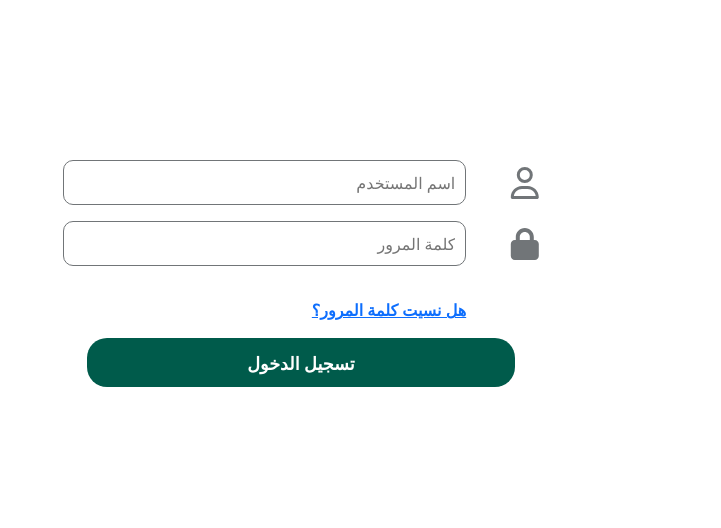
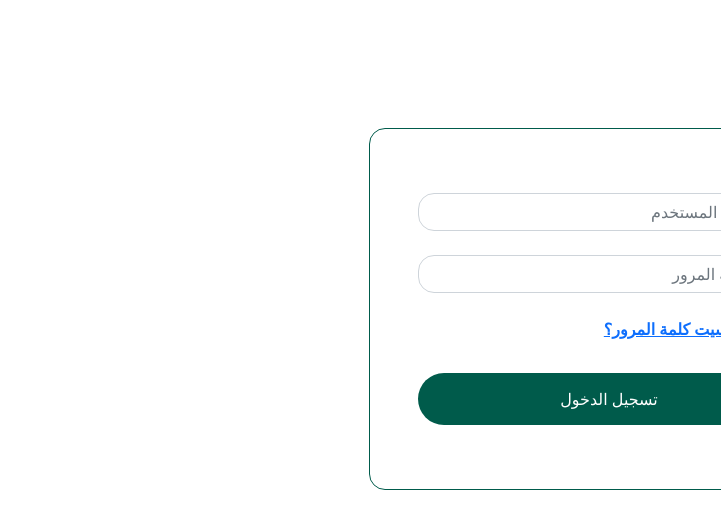
Before and after one commit to omniaEsam/DAWAM-GP, a React (Create React App) app: page /Log_in in a window 1280 px wide. Shown: the top 528 px of the page, without its empty margins (559-1280 px from the left). Built offline with nearby package versions, Linux system fonts and the light colour scheme.

Commit message:
edite counter section

```diff
--- a/package.json
+++ b/package.json
@@ -15,9 +15,11 @@
     "@testing-library/user-event": "^13.5.0",
     "bootstrap": "^5.2.3",
     "react": "^18.2.0",
+    "react-countup": "^6.4.2",
     "react-dom": "^18.2.0",
     "react-router-dom": "^6.8.2",
     "react-scripts": "5.0.1",
+    "react-scroll-trigger": "^0.6.14",
     "web-vitals": "^2.1.4"
   },
   "scripts": {
--- a/src/App.js
+++ b/src/App.js
@@ -4,7 +4,8 @@ import 'bootstrap/dist/css/bootstrap.css';
 import 'bootstrap/dist/js/bootstrap.bundle.min.js' ;
 import Home from "./pages/Home/Home";
 import AboutPage from "./pages/AboutPage/AboutPage";
-import LogIn from "./pages/Log in/Log _in";
+import Search from "./pages/Home/Components/Search/Search";
+import Log_in from "./pages/Log-in/Log_in";
 
 
 function App() {
@@ -14,7 +15,8 @@ function App() {
         <Routes>
         <Route path="/" element={ <Home/> } />
         <Route path="/About" element={ <AboutPage/> } />
-        <Route path="/Log_in" element={ <LogIn/> } />
+        <Route path="/search" element={ <Search/> } />
+        <Route path="/Log_in" element={ <Log_in/> } />
         </Routes>
        </BrowserRouter>
     </div>
--- a/src/pages/Home/Components/Counter/Counter.js
+++ b/src/pages/Home/Components/Counter/Counter.js
@@ -1,10 +1,13 @@
 import { FontAwesomeIcon } from '@fortawesome/react-fontawesome';
 import { faEarthAmericas } from '@fortawesome/free-solid-svg-icons';
-
-import React from 'react'
+import React, { useState } from 'react'
 import "./Counter.css" ;
+import CountUp from 'react-countup';
+import ScrollTrigger from 'react-scroll-trigger';
 
 export default function Counter() {
+  const [counterOn ,setCounterOn] = useState(false);
+
   return (
     <div className='counter-image'>
     <div className='overlay py-5 d-flex justify-content-center align-items-center'>
@@ -13,21 +16,36 @@ export default function Counter() {
             <div className='col-md-4'>
            <div className='text-center counter-items  py-3'>
            <FontAwesomeIcon icon={faEarthAmericas}  className='text-white fs-1 py-2' />
-           <p className='py-2 fs-2 count-num'>7000+</p>
+           <ScrollTrigger onEnter={()=> setCounterOn(true)} onExit={()=> setCounterOn(false)}>
+           <p className='py-2 fs-2 count-num'>
+            {counterOn && <CountUp start={0} end={7000} duration={3} delay={0}/>}
+            +
+           </p>
+           </ScrollTrigger>
            <p className='text-white fs-3 '>عددالأوقاف في العالم</p>
            </div>
             </div>
             <div className='col-md-4'>
            <div className='text-center counter-items  py-3'>
            <FontAwesomeIcon icon={faEarthAmericas}  className='text-white fs-1 py-2' />
-           <p className='py-2 fs-2 count-num'>7000+</p>
+           <ScrollTrigger onEnter={()=> setCounterOn(true)} onExit={()=> setCounterOn(false)}>
+           <p className='py-2 fs-2 count-num'>
+            {counterOn && <CountUp start={0} end={7000} duration={3} delay={0}/>}
+            +
+           </p>
+           </ScrollTrigger>
            <p className='text-white fs-3 '>عددالأوقاف في العالم</p>
            </div>
             </div>
             <div className='col-md-4'>
            <div className='text-center counter-items  py-3'>
            <FontAwesomeIcon icon={faEarthAmericas}  className='text-white fs-1 py-2' />
-           <p className='py-2 fs-2 count-num'>7000+</p>
+           <ScrollTrigger onEnter={()=> setCounterOn(true)} onExit={()=> setCounterOn(false)}>
+           <p className='py-2 fs-2 count-num'>
+            {counterOn && <CountUp start={0} end={7000} duration={3} delay={0}/>}
+            +
+           </p>
+           </ScrollTrigger>
            <p className='text-white fs-3 '>عددالأوقاف في العالم</p>
            </div>
             </div>
--- a/src/pages/Home/Components/Navbar/Links.js
+++ b/src/pages/Home/Components/Navbar/Links.js
@@ -6,7 +6,7 @@ function links(){
         }
         ,
         {
-            navLink: "About" ,
+            navLink: "/About" ,
             navText: "من نحن"
         }
         ,
--- a/src/pages/Home/Components/Search/DataSearch.js
+++ b/src/pages/Home/Components/Search/DataSearch.js
@@ -1,8 +1,4 @@
 import searchImage1 from "../../../../shared/assests/images/search.jpg";
-import searchImage2 from "../../../../shared/assests/images/img.jpg";
-import searchImage3 from "../../../../shared/assests/images/Al-Azhar-Mosque.jpg";
-import searchImage4 from "../../../../shared/assests/images/banner-bgup.png";
-import searchImage5 from "../../../../shared/assests/images/counter-image.jpg";
 import searchImage6 from "../../../../shared/assests/images/header.jpg";
 
 export const dataSearchOne =[
@@ -15,21 +11,21 @@ export const dataSearchOne =[
     ,
     {
         id: 2,
-        image:searchImage2 ,
+        image:searchImage6 ,
         title:"جامع عمرو بن العاص",
         description:"بني  في مدينة الفسطاط التي أسسها المسلمون في مصر بعد فتحها. كان يسمى أيضا بمسجد الفتح والمسجد العتيق وتاج الجوامع"
     }
     ,
     {
         id: 3,
-        image:searchImage3 ,
+        image:searchImage1 ,
         title:"جامع عمرو بن العاص",
         description:"بني  في مدينة الفسطاط التي أسسها المسلمون في مصر بعد فتحها. كان يسمى أيضا بمسجد الفتح والمسجد العتيق وتاج الجوامع"
     }
     ,
     {
         id: 4,
-        image:searchImage4,
+        image:searchImage6,
         title:"جامع عمرو بن العاص",
         description:"بني  في مدينة الفسطاط التي أسسها المسلمون في مصر بعد فتحها. كان يسمى أيضا بمسجد الفتح والمسجد العتيق وتاج الجوامع"
     }
@@ -37,7 +33,7 @@ export const dataSearchOne =[
 export const dataSearchTwo =[
     {
         id: 5,
-        image:searchImage5,
+        image:searchImage1,
         title:"جامع عمرو بن العاص",
         description:"بني  في مدينة الفسطاط التي أسسها المسلمون في مصر بعد فتحها. كان يسمى أيضا بمسجد الفتح والمسجد العتيق وتاج الجوامع"
     }
@@ -58,7 +54,7 @@ export const dataSearchTwo =[
     ,
     {
         id: 8,
-        image:searchImage1 ,
+        image:searchImage6 ,
         title:"جامع عمرو بن العاص",
         description:"بني  في مدينة الفسطاط التي أسسها المسلمون في مصر بعد فتحها. كان يسمى أيضا بمسجد الفتح والمسجد العتيق وتاج الجوامع"
     }
--- a/src/pages/Home/Components/Search/Search.js
+++ b/src/pages/Home/Components/Search/Search.js
@@ -6,7 +6,7 @@ import { dataSearchOne, dataSearchTwo } from './DataSearch'
 import "./Search.css"
 export default function Search() {
   return (
-    <div id='search ' className='my-5'>
+    <div id='search' className='my-5'>
       <div className='search-head text-center pb-5' >
         <h2 className='search-title'>تصفح الأوقاف</h2>
         <FontAwesomeIcon size='lg'  icon={faSearch} className="search-icon" />
--- a/src/pages/Log in/Log _in.jsx
+++ /dev/null
@@ -1,32 +0,0 @@
-import { faUser } from '@fortawesome/free-regular-svg-icons';
-import { faLock } from '@fortawesome/free-solid-svg-icons';
-import { FontAwesomeIcon } from '@fortawesome/react-fontawesome';
-import React from 'react';
-import { Link } from 'react-router-dom';
-import theme from '../../config';
-import { Anchor, Button,  Form, Input, Log } from './style';
-
-export default function LogIn() {
-  return (
-    <div className='container' dir="rtl">
-    <Form>
-
-       <div>
-           <FontAwesomeIcon color={theme.gray}  size='2xl' icon={faUser} />
-           <Input type="text" placeholder='اسم المستخدم'/>
-        </div>
-        <div>
-           <FontAwesomeIcon  color={theme.gray} size='2xl' icon={faLock} />
-           <Input type="password" placeholder='كلمة المرور'/>
-        </div>
-        <Anchor>
-        <Link style={{fontWeight:'bold' }} to ="/log_in">هل نسيت كلمة المرور؟</Link>
-        </Anchor>
-        <div>
-        <Button><Log href='#'>تسجيل الدخول</Log></Button>
-        </div>
-
-     </Form>
-    </div>
-  )
-}
--- a/src/pages/Log in/index.jsx
+++ /dev/null
@@ -1 +0,0 @@
-export {default} from "./Log _in";
--- a/src/pages/Log in/style.jsx
+++ /dev/null
@@ -1,44 +0,0 @@
-import styled from "@emotion/styled";
-import theme from "../../config";
-
-
-export const Form = styled("form")`
-    label : Form ;
-   display:flex;
-   justify-content:center;
-   align-items:center;
-   margin: 10rem 0;
-   gap: 1rem;
-   flex-direction:column;
-
-`
-
-export const Input = styled("input")`
-    label : Input ;
-    border-radius:10px;
-    padding: .6rem .6rem .6rem 10rem ;
-    border: 1px  ${theme.gray}  solid;
-    margin-right:1rem;
-    ::placeholder{
-        font-size: 1rem;
-    }
-`
-export const Anchor = styled("div")`
-    label : Anchor ;
-    margin-left: 11rem;
-    margin-top:1rem;
-`
-export const Button = styled("button")`
-    label : Button ;
-    padding: 0.7rem 10rem;
-    border-radius: 20px;
-    border: none;
-    background-color: ${theme.green};
-`
-export const Log = styled("a")`
-    label : Log ;
-    text-decoration:none;
-    font-size: 1.1rem;
-    color: ${theme.white};
-    font-weight:bold;
-`
--- /dev/null
+++ b/src/pages/Log-in/Log_in.js
@@ -0,0 +1,21 @@
+import { faLock, faUser } from '@fortawesome/free-solid-svg-icons'
+import { FontAwesomeIcon } from '@fortawesome/react-fontawesome'
+import React from 'react'
+import "./log_in.css"
+export default function Log_in() {
+  return (
+   <div className='text-center  form rounded-4'>
+     <div className='d-flex'>
+     <FontAwesomeIcon size='lg'  icon={faUser}  className="icon"/>
+     <input className='form-control mb-4 rounded-4' type="text" placeholder='اسم المستخدم'/>
+     </div>
+     <div className='d-flex'>
+     <FontAwesomeIcon size='lg'  icon={faLock}  className="icon"/>
+     <input className='form-control rounded-4' type="password" placeholder='كلمة المرور'/>
+     </div>
+     <div className="anchor" ><a style={{fontWeight:'bold' }} href ="/log_in">هل نسيت كلمة المرور؟</a></div>
+     <button className='btn  btn-green w-100 rounded-pill'>تسجيل الدخول</button>
+
+   </div>
+  )
+}
--- /dev/null
+++ b/src/pages/Log-in/log_in.css
@@ -0,0 +1,23 @@
+.form{
+    margin: 8rem 25rem;
+    border: 1px solid #005B4B;
+    padding: 4rem 3rem;
+}
+.icon{
+    padding-left: 1rem;
+    padding-top: 0.5rem;
+    color: #717578;
+    font-size: 1.5rem;
+}
+.anchor{
+    margin-top: 1.5rem;
+    margin-left: 9rem;
+    margin-bottom: 2rem;
+}
+.btn-green{
+    background-color: #005B4B !important;
+    border-color :  #005B4B;
+    color: white !important;
+    padding: .8rem  2rem !important;
+    font-size: 1rem;
+}
```
Also changed, not shown: 1 other file (tests, documents, lock files or other folders).
